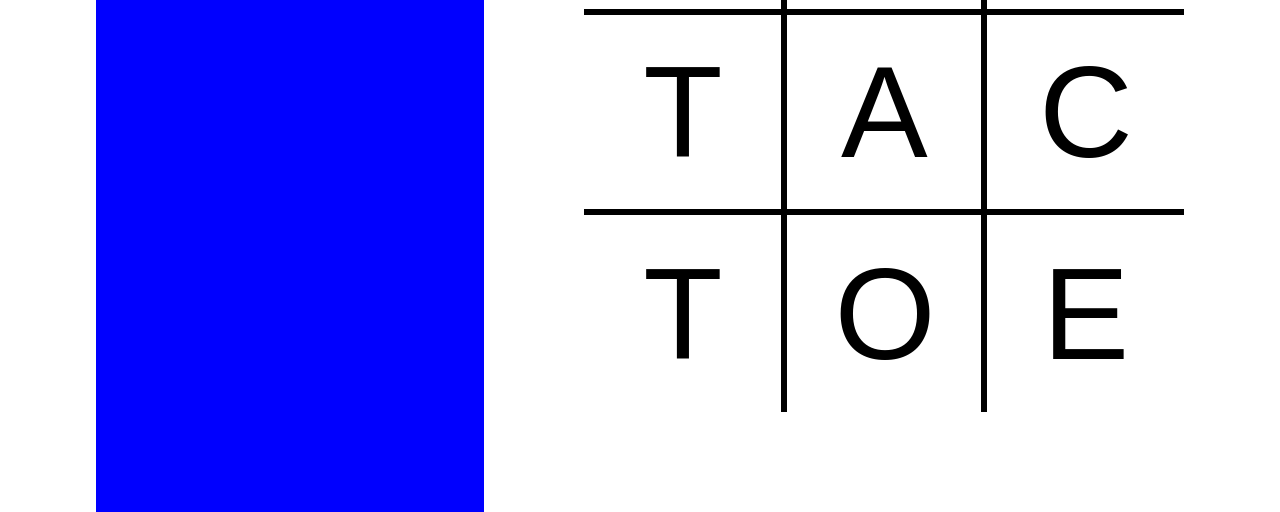
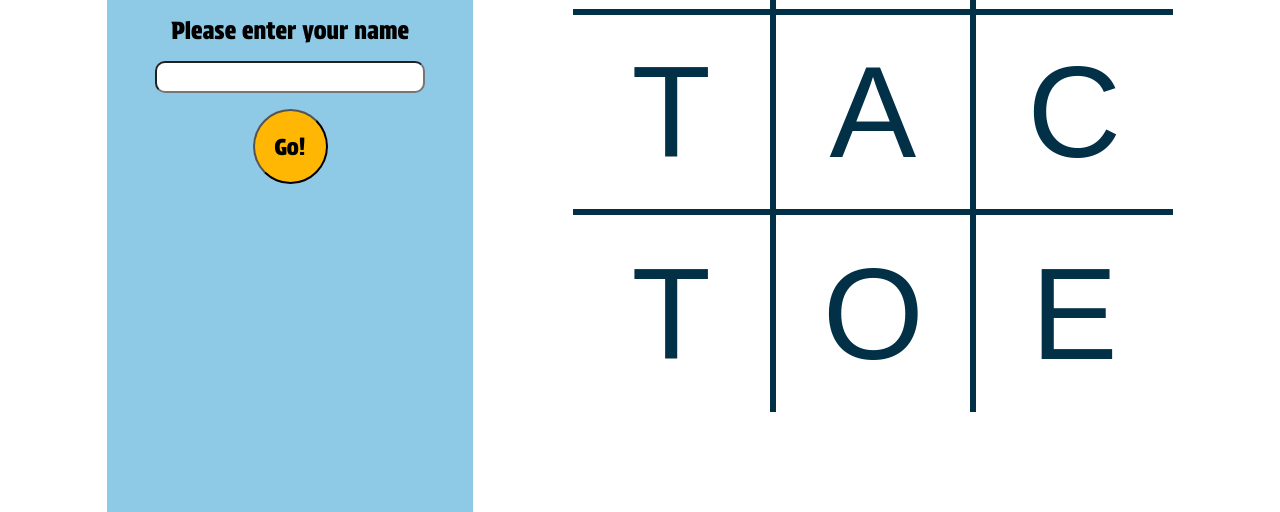
Before and after one commit to derekwhayes/tic-tac-toe, a plain HTML site: page index.html in a window 1280 px wide. Shown: the part 288-800 px from the top of the page. Drawn offline with Linux system fonts and the light colour scheme.

Commit message:
Style sidebar

```diff
--- a/styles/style.css
+++ b/styles/style.css
@@ -53,14 +53,68 @@ body {
 /* SIDE BAR */
 
 aside {
-  background-color: blue;
+  display: flex;
+  flex-direction: column;
+  background-color: var(--primary);
   align-self: stretch;
+  padding: 3rem;
+  text-align: center;
 }
 
+h1 {
+  font-size: 3rem;
+  margin: 1rem;
+  padding-top: 150px;
+}
 
+form {
+  display: flex;
+  flex-direction: column;
+}
+
+label {
+  font-size: 1.5rem;
+  margin: 1rem;
+}
+
+input {
+  font-size: 1.2rem;
+  margin-bottom: 1rem;
+  text-align: center;
+  outline-color: var(--accent);
+  border-radius: 10px;
+  height: 2rem;
+}
 
 button[type='submit'] {
+  font-size: 1.4rem;
+  font-family: protestStrike;
+  background-color: var(--accent);
+  border-radius: 50%;
+  width: 75px;
+  height: 75px;
+  align-self: center;
+  padding: .4rem
+}
 
+button[type='submit']:hover {
+  background-color: #ffd15d;
+}
+
+.start-btn {
+  width: 150px;
+  height: 150px;
+  border-radius: 50%;
+  border-color: var(--accent);
+  background-color: var(--secondary);
+  color: #fff;
+  font-size: 2rem;
+  font-family: protestStrike;
+  margin: 2rem auto;
+}
+
+.start-btn:hover {
+  background-color: #0077b3;
 }
 
 /* BOARD */
@@ -77,7 +131,7 @@ button[type='submit'] {
   display: flex;
   justify-content: center;
   align-items: center;
-  border: 3px solid black;
+  border: 3px solid var(--secondary);
   width: 200px;
   height: 200px;
 }
@@ -116,6 +170,7 @@ button[type='submit'] {
   height: 100px;
   border: none;
   background-color: #fff;
+  color: var(--secondary);
   font-size: 130px;
   line-height: 0;
   padding: 0;
```
